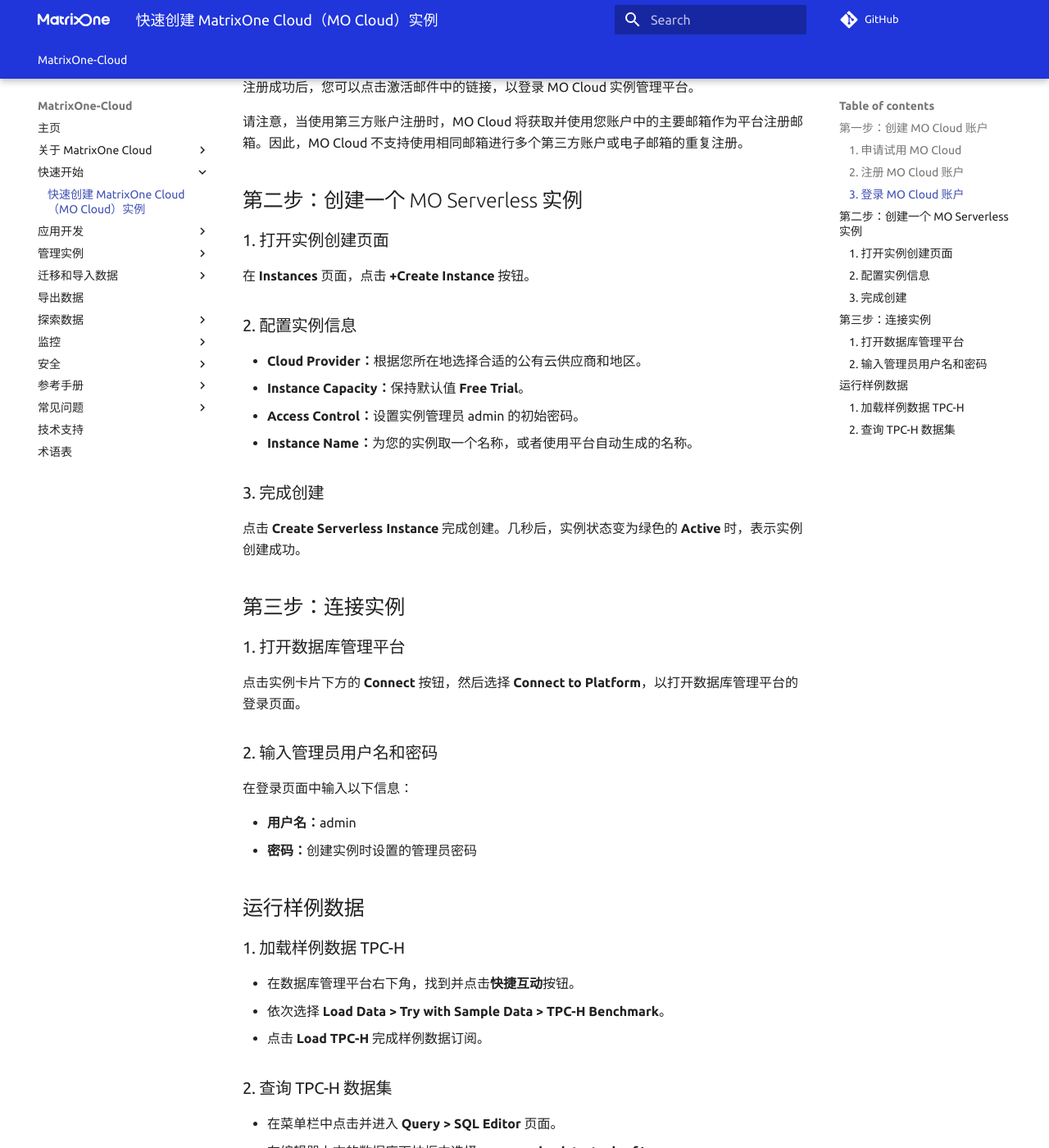
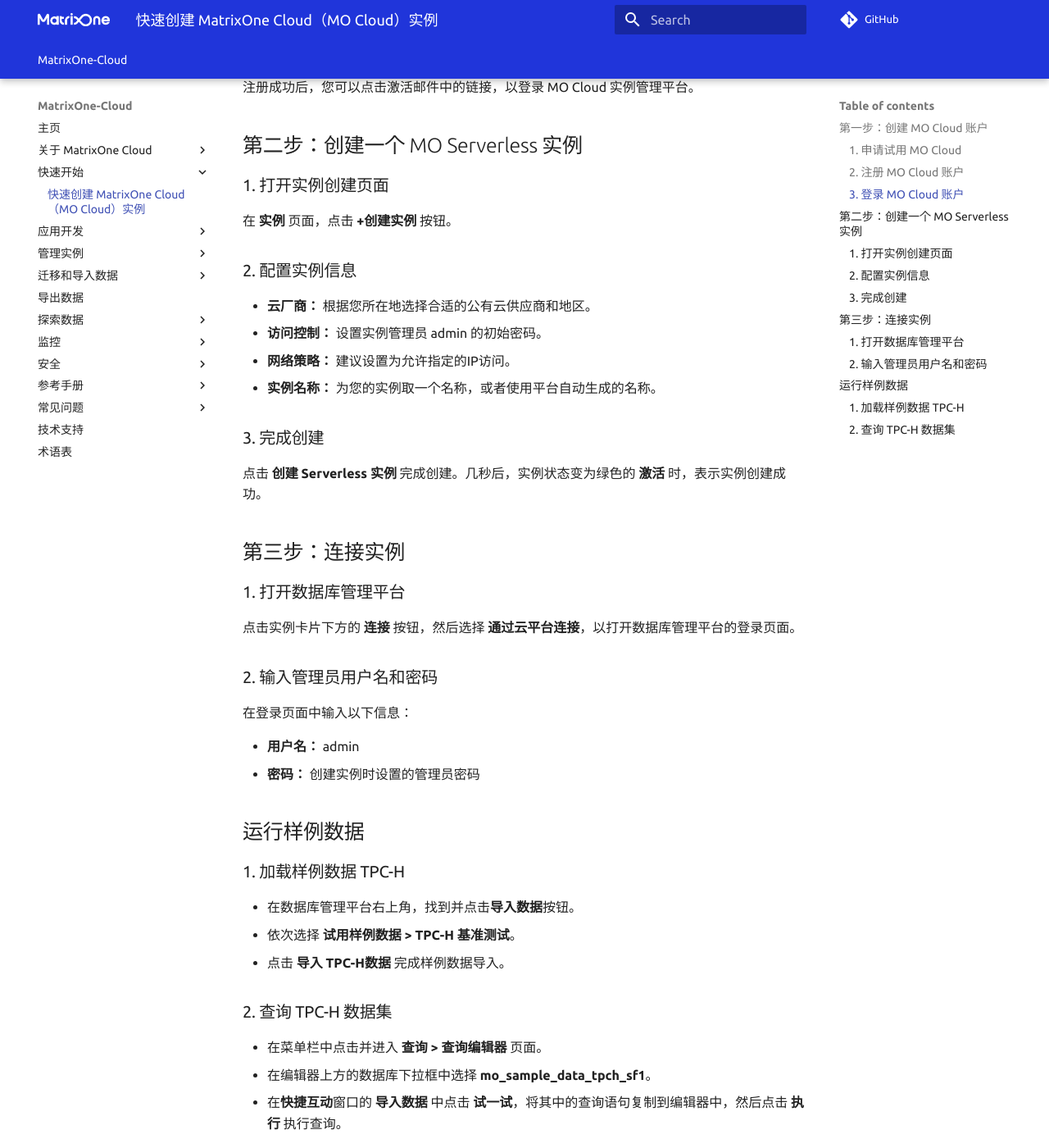
Before and after one commit to yangj1211/moc-docs, an MkDocs documentation site: the page built from docs/MatrixOne-Cloud/Get-Started/quickstart.md, in a window 1280 px wide and 1400 px high, scrolled down 863 px. Shown: the whole window at 82% size. Built offline with MkDocs 1.6.1 and Material for MkDocs 9.7.7, drawn with Linux system fonts in a browser that asks for light colours; comment, search, counter and statistics services are not loaded; the version menu is left out.

Commit message:
Update quickstart.md
Signed-off-by: xuanyiLee <89380523+xuanyiLee@users.noreply.github.com>

```diff
--- a/docs/MatrixOne-Cloud/Get-Started/quickstart.md
+++ b/docs/MatrixOne-Cloud/Get-Started/quickstart.md
@@ -8,7 +8,7 @@
 
 如果您想尝试 MO Cloud 1.0 版本前的内测版本，可以通过以下步骤进行申请。
 
-- 访问 [MO Cloud 试用申请页面](https://example.com)。
+- 访问 [MO Cloud 试用申请页面](https://www.matrixorigin.cn/moc-trial)。
 - 填写您的申请信息，并提交申请。我们会尽快审核您的申请。
 
 **注意：**申请试用时填写的邮箱将成为您的 MO Cloud 账户邮箱。
@@ -29,51 +29,49 @@
 
 注册成功后，您可以点击激活邮件中的链接，以登录 MO Cloud 实例管理平台。
 
-请注意，当使用第三方账户注册时，MO Cloud 将获取并使用您账户中的主要邮箱作为平台注册邮箱。因此，MO Cloud 不支持使用相同邮箱进行多个第三方账户或电子邮箱的重复注册。
-
 ## 第二步：创建一个 MO Serverless 实例
 
 ### 1. 打开实例创建页面
 
-在 **Instances** 页面，点击 **+Create Instance** 按钮。
+在 **实例** 页面，点击 **+创建实例** 按钮。
 
 ### 2. 配置实例信息
 
-- **Cloud Provider：**根据您所在地选择合适的公有云供应商和地区。
-- **Instance Capacity：**保持默认值 **Free Trial**。
-- **Access Control：**设置实例管理员 admin 的初始密码。
-- **Instance Name：**为您的实例取一个名称，或者使用平台自动生成的名称。
+- **云厂商：** 根据您所在地选择合适的公有云供应商和地区。
+- **访问控制：** 设置实例管理员 admin 的初始密码。
+- **网络策略：** 建议设置为允许指定的IP访问。
+- **实例名称：** 为您的实例取一个名称，或者使用平台自动生成的名称。
 
 ### 3. 完成创建
 
-点击 **Create Serverless Instance** 完成创建。几秒后，实例状态变为绿色的 **Active** 时，表示实例创建成功。
+点击 **创建 Serverless 实例** 完成创建。几秒后，实例状态变为绿色的 **激活** 时，表示实例创建成功。
 
 ## 第三步：连接实例
 
 ### 1. 打开数据库管理平台
 
-点击实例卡片下方的 **Connect** 按钮，然后选择 **Connect to Platform**，以打开数据库管理平台的登录页面。
+点击实例卡片下方的 **连接** 按钮，然后选择 **通过云平台连接**，以打开数据库管理平台的登录页面。
 
 ### 2. 输入管理员用户名和密码
 
 在登录页面中输入以下信息：
 
-- **用户名：**admin
-- **密码：**创建实例时设置的管理员密码
+- **用户名：** admin
+- **密码：** 创建实例时设置的管理员密码
 
 ## 运行样例数据
 
 ### 1. 加载样例数据 TPC-H
 
-- 在数据库管理平台右下角，找到并点击**快捷互动**按钮。
-- 依次选择 **Load Data > Try with Sample Data > TPC-H Benchmark**。
-- 点击 **Load TPC-H** 完成样例数据订阅。
+- 在数据库管理平台右上角，找到并点击**导入数据**按钮。
+- 依次选择 **试用样例数据 > TPC-H 基准测试**。
+- 点击 **导入 TPC-H数据** 完成样例数据导入。
 
 ### 2. 查询 TPC-H 数据集
 
-- 在菜单栏中点击并进入 **Query > SQL Editor** 页面。
+- 在菜单栏中点击并进入 **查询 > 查询编辑器** 页面。
 - 在编辑器上方的数据库下拉框中选择 **mo_sample_data_tpch_sf1**。
-- 在**快捷互动**窗口的 **Load Data** 中点击 **Try it**，将其中的查询语句复制到编辑器中，然后点击 **Run** 执行查询。
+- 在**快捷互动**窗口的 **导入数据** 中点击 **试一试**，将其中的查询语句复制到编辑器中，然后点击 **执行** 执行查询。
 
 现在，您已经成功创建了一个 MO Serverless 实例并运行了样例数据集的查询。希望这个教程对您有所帮助！
 
```
